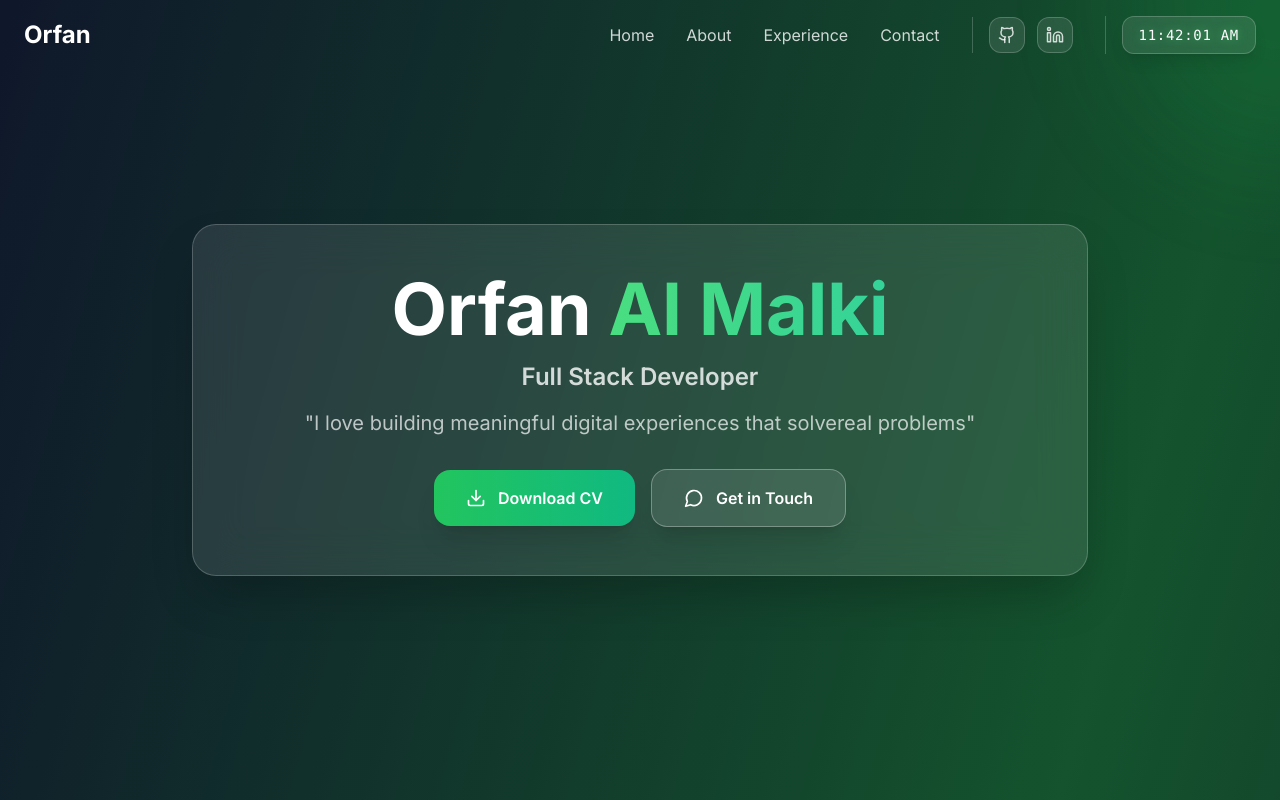
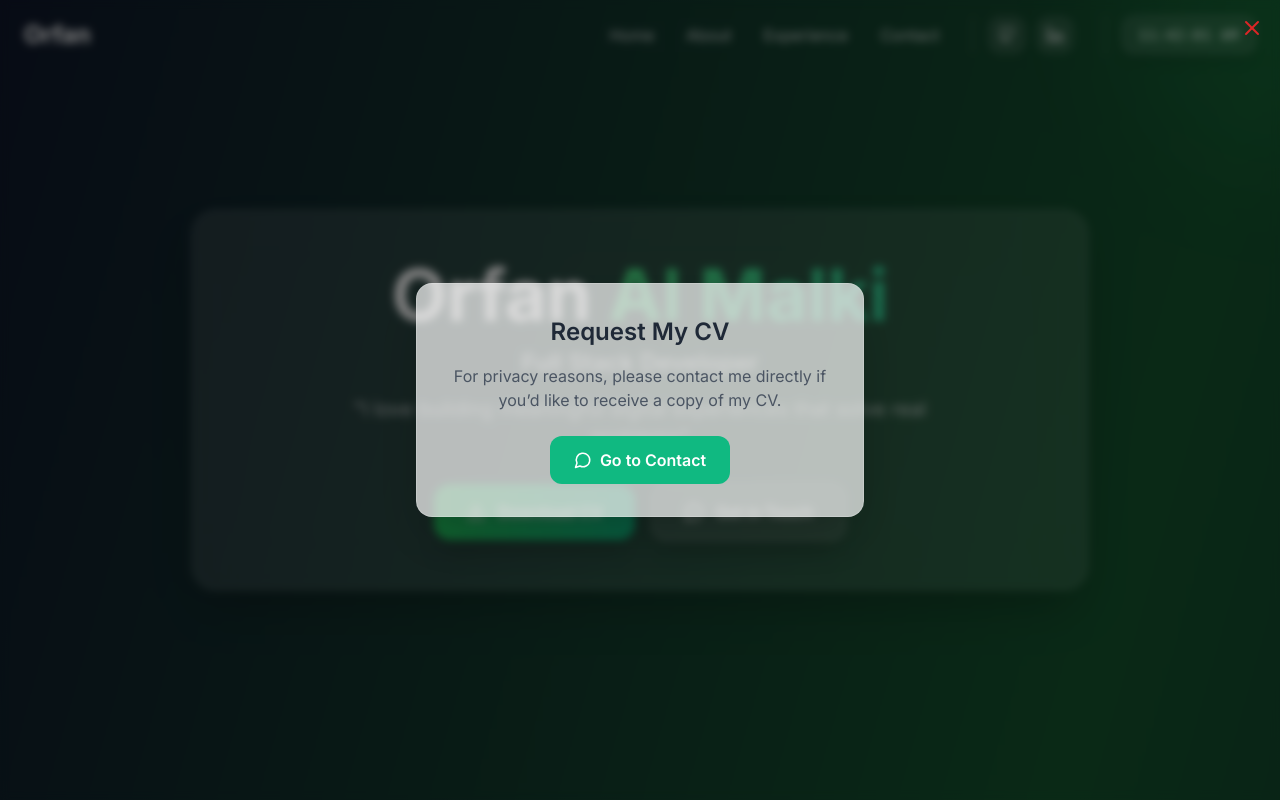
Before and after one commit to Orfanalmalki/oalmalki, a React (Vite) app: page / in a window 1280 px wide. Both pictures are taken after a click on the button "Download CV". Shown: the top 800 px of the page. Built offline with nearby package versions, Linux system fonts and the light colour scheme.

Commit message:
added cv box

```diff
--- a/src/components/Hero.tsx
+++ b/src/components/Hero.tsx
@@ -1,17 +1,20 @@
-import React from "react";
-import { Download, ChevronDown, MessageCircle } from "lucide-react";
+import React, { useState } from "react";
+import { Download, ChevronDown, MessageCircle, X } from "lucide-react";
 
 const Hero = () => {
+  const [showModal, setShowModal] = useState(false);
+
   const scrollToAbout = () => {
     document.getElementById("about")?.scrollIntoView({ behavior: "smooth" });
   };
 
   const scrollToContact = () => {
     document.getElementById("contact")?.scrollIntoView({ behavior: "smooth" });
+    setShowModal(false); // Close modal when navigating
   };
 
   const downloadCV = () => {
-    console.log("Download CV clicked");
+    setShowModal(true);
   };
 
   return (
@@ -20,12 +23,9 @@ const Hero = () => {
       className="min-h-screen flex items-center justify-center relative px-6"
     >
       <div className="max-w-4xl mx-auto w-full relative z-10">
-        {/* Centered Content */}
         <div className="text-center">
-          {/* Main glass card */}
           <div className="backdrop-blur-xl bg-white/10 border border-white/20 rounded-3xl p-12 shadow-2xl transform hover:scale-105 transition-all duration-500">
             <div className="space-y-8">
-              {/* Hero Text */}
               <div className="space-y-4">
                 <h1 className="text-5xl md:text-7xl font-bold text-white mb-4 animate-fade-in">
                   <span className="text-white">Orfan</span>{" "}
@@ -37,12 +37,11 @@ const Hero = () => {
                   Full Stack Developer
                 </h2>
                 <p className="text-lg md:text-xl text-white/70 animate-fade-in animation-delay-600 leading-relaxed max-w-2xl mx-auto">
-                  "I love building meaningful digital experiences that solvereal
+                  "I love building meaningful digital experiences that solve real
                   problems"
                 </p>
               </div>
 
-              {/* CTA Buttons */}
               <div className="flex flex-col sm:flex-row gap-4 justify-center items-center animate-fade-in animation-delay-600">
                 <button
                   onClick={downloadCV}
@@ -67,6 +66,33 @@ const Hero = () => {
           </div>
         </div>
       </div>
+
+      {/* Modal */}
+      {showModal && (
+        <div className="fixed inset-0 z-50 flex items-center justify-center bg-black/50 backdrop-blur-sm px-4">
+          <div className=" bg-white/70 border border-white/20 rounded-2xl p-8 max-w-md w-full text-center shadow-2xl">
+            <button
+              className="absolute top-4 right-4 text-red-600 hover:text-red-800"
+              onClick={() => setShowModal(false)}
+            >
+              <X />
+            </button>
+            <h3 className="text-2xl font-semibold mb-4 text-gray-800">
+              Request My CV
+            </h3>
+            <p className="text-gray-600 mb-6">
+              For privacy reasons, please contact me directly if you’d like to receive a copy of my CV.
+            </p>
+            <button
+              onClick={scrollToContact}
+              className="inline-flex items-center gap-2 bg-emerald-500 hover:bg-emerald-600 text-white font-semibold py-3 px-6 rounded-xl transition duration-300"
+            >
+              <MessageCircle size={18} />
+              Go to Contact
+            </button>
+          </div>
+        </div>
+      )}
     </section>
   );
 };
```
